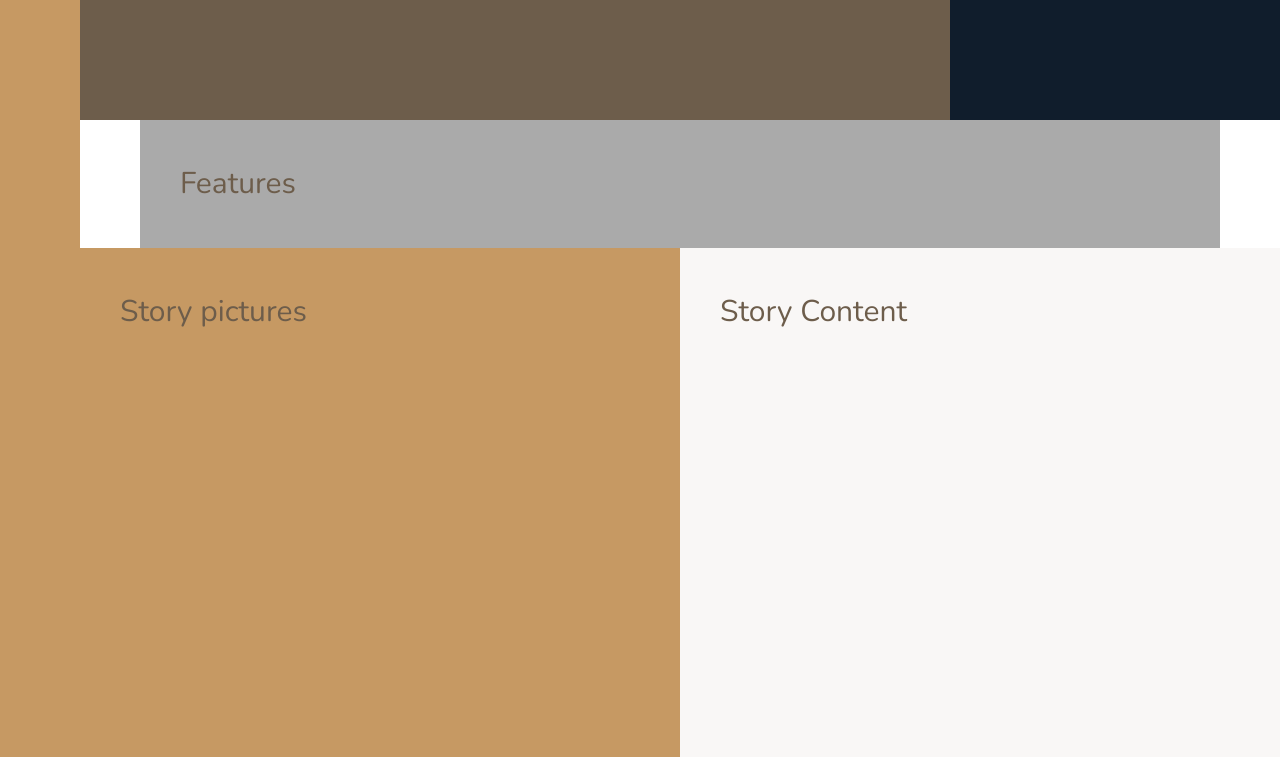
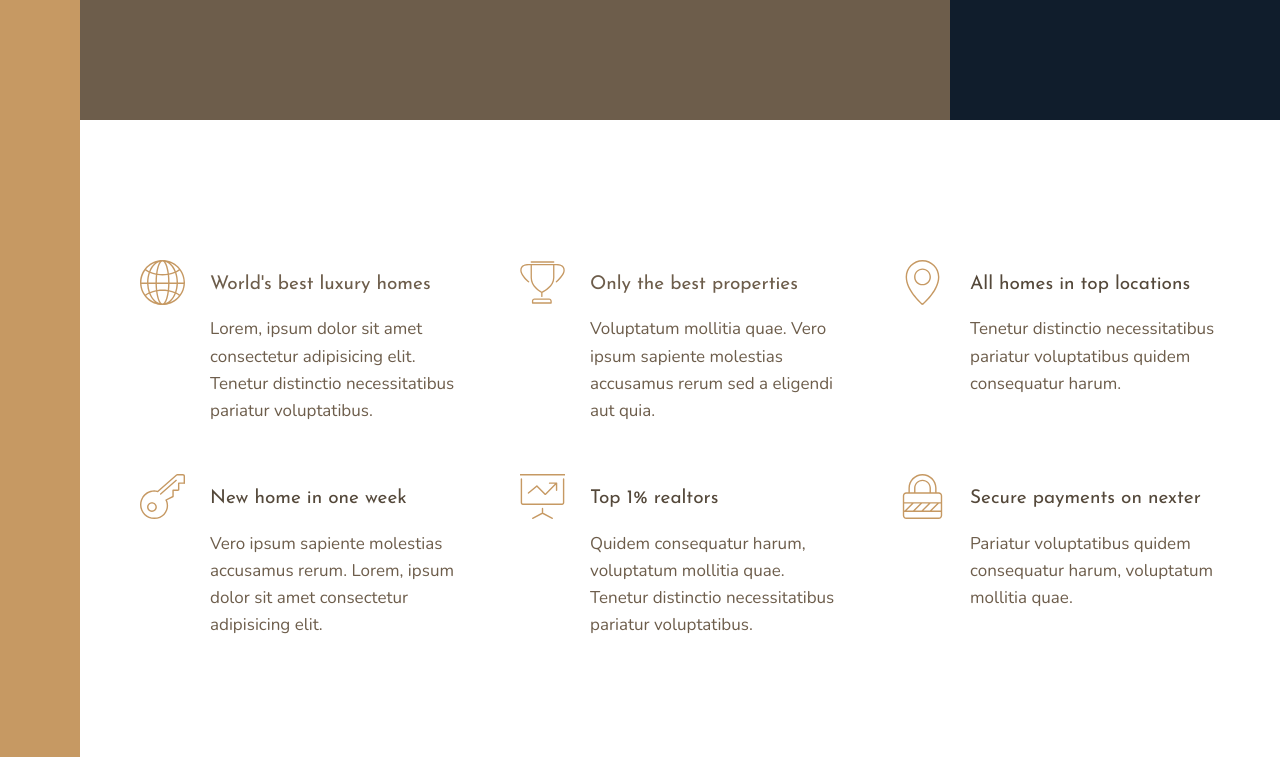
Before and after one commit to maryminikh/Nexter, a website: page index.html in a window 1280 px wide. Shown: the part 520-1277 px from the top of the page. Drawn offline with nearby package versions, Linux system fonts and the light colour scheme; files that its build step writes are made by us from their sources.

Commit message:
Section Features completed.

```diff
--- a/index.html
+++ b/index.html
@@ -25,7 +25,65 @@
         </div>
 
         <section class="features">
-            Features
+            <div class="feature">
+                <svg class="feature__icon">
+                    <use xlink:href="img/sprite.svg#icon-global"></use>
+                </svg>
+                <h4 class="heading-4">World's best luxury homes</h4>
+                <p class="feature__text">
+                    Lorem, ipsum dolor sit amet consectetur adipisicing elit. Tenetur distinctio necessitatibus pariatur voluptatibus.
+                </p>
+            </div>
+
+            <div class="feature">
+                <svg class="feature__icon">
+                    <use xlink:href="img/sprite.svg#icon-trophy"></use>
+                </svg>
+                <h4 class="heading-4">Only the best properties</h4>
+                <p class="feature__text">
+                    Voluptatum mollitia quae. Vero ipsum sapiente molestias accusamus rerum sed a eligendi aut quia.
+                </p>
+            </div>
+
+            <div class="feature">
+                <svg class="feature__icon">
+                    <use xlink:href="img/sprite.svg#icon-map-pin"></use>
+                </svg>
+                <h4 class="heading-4 heading-4--dark">All homes in top locations</h4>
+                <p class="feature__text">
+                    Tenetur distinctio necessitatibus pariatur voluptatibus quidem consequatur harum.
+                </p>
+            </div>
+
+            <div class="feature">
+                <svg class="feature__icon">
+                    <use xlink:href="img/sprite.svg#icon-key"></use>
+                </svg>
+                <h4 class="heading-4 heading-4--dark">New home in one week</h4>
+                <p class="feature__text">
+                    Vero ipsum sapiente molestias accusamus rerum. Lorem, ipsum dolor sit amet consectetur adipisicing elit.
+                </p>
+            </div>
+
+            <div class="feature">
+                <svg class="feature__icon">
+                    <use xlink:href="img/sprite.svg#icon-presentation"></use>
+                </svg>
+                <h4 class="heading-4 heading-4--dark">Top 1% realtors</h4>
+                <p class="feature__text">
+                    Quidem consequatur harum, voluptatum mollitia quae. Tenetur distinctio necessitatibus pariatur voluptatibus.
+                </p>
+            </div>
+
+            <div class="feature">
+                <svg class="feature__icon">
+                    <use xlink:href="img/sprite.svg#icon-lock"></use>
+                </svg>
+                <h4 class="heading-4 heading-4--dark">Secure payments on nexter</h4>
+                <p class="feature__text">
+                    Pariatur voluptatibus quidem consequatur harum, voluptatum mollitia quae.
+                </p>
+            </div>
         </section>
 
         <div class="story__pictures">
--- a/sass/_base.scss
+++ b/sass/_base.scss
@@ -41,7 +41,6 @@
       repeat(8, [col-start] minmax(min-content, 14rem) [col-end]) [center-end] minmax(6rem, 1fr) [full-end];
 
   & > * {
-    padding: 40px;
-    font-size: 3rem;
+
   }
 }
--- a/sass/_features.scss
+++ b/sass/_features.scss
@@ -1,4 +1,31 @@
 .features {
-  background-color: $color-grey-light-2;
   grid-column: center-start / center-end;
+
+  margin: 15rem 0;
+
+  display: grid;
+  //grid-template-columns: repeat(3, 1fr);
+  grid-template-columns: repeat(auto-fit, minmax(25rem, 1fr));
+  grid-gap: 6rem;
+  justify-items: center;
+  align-items: start;
 }
+
+.feature {
+  display: grid;
+  grid-template-columns: min-content 1fr;
+  grid-row-gap: 1.5rem;
+  grid-column-gap: 2.5rem;
+
+  &__icon {
+    fill: $color-primary;
+    width: 4.5rem;
+    height: 4.5rem;
+    grid-row: 1 / span 2;
+    transform: translateY(-1rem);
+  }
+
+  &__text {
+    font-size: 1.7rem;
+  }
+}
--- a/sass/_typography.scss
+++ b/sass/_typography.scss
@@ -0,0 +1,31 @@
+%heading {
+  font-family: $font-display;
+  font-weight: 400;
+}
+
+.heading-1 {
+  @extend %heading;
+}
+
+.heading-2 {
+  @extend %heading;
+
+}
+
+.heading-3 {
+  @extend %heading;
+
+}
+
+.heading-4 {
+  @extend %heading;
+  font-size: 1.9rem;
+
+  &--light {
+    color: $color-grey-light-1;
+  }
+
+  &--dark {
+    color: $color-grey-dark-1;
+  }
+}
```
